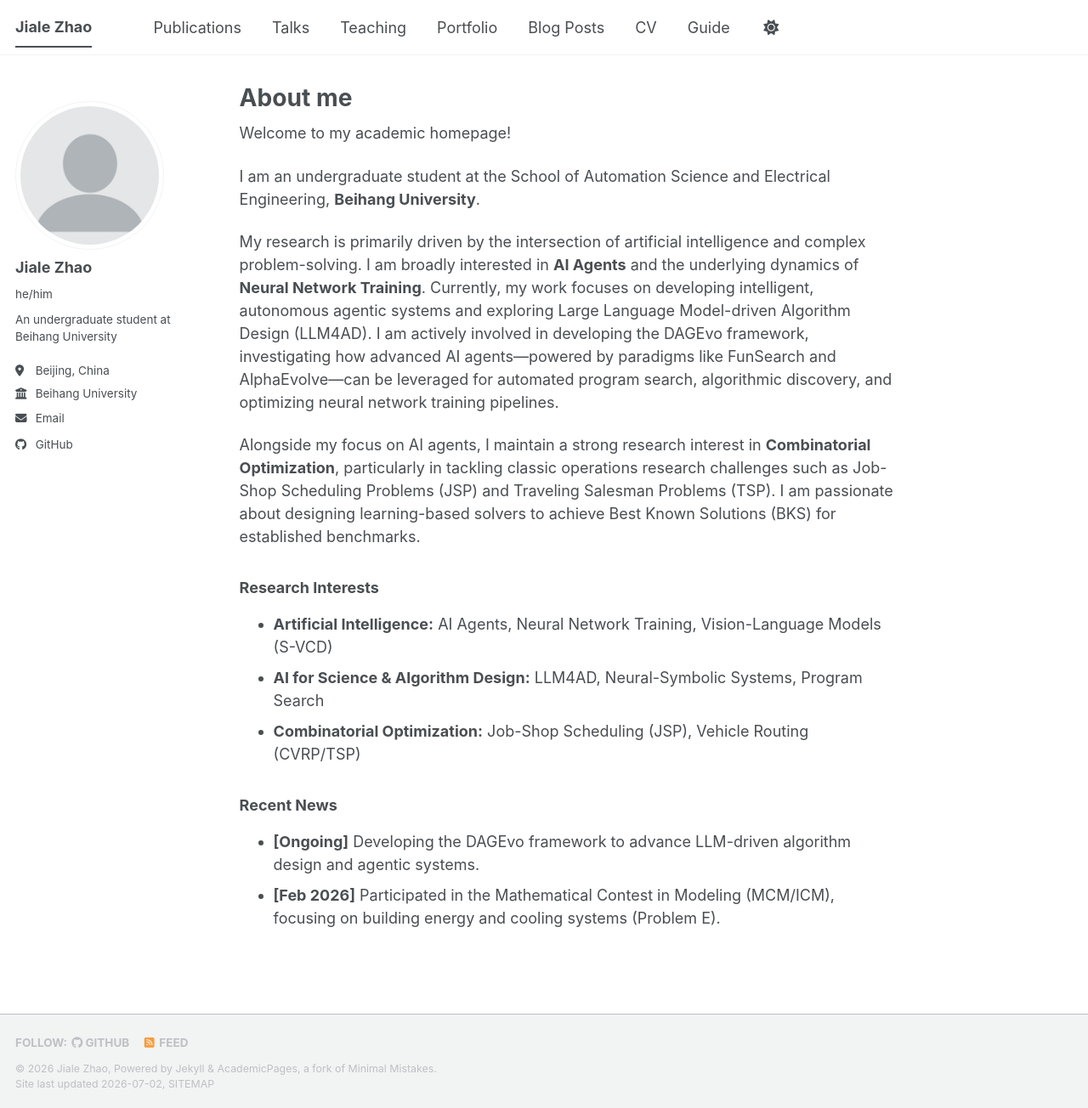
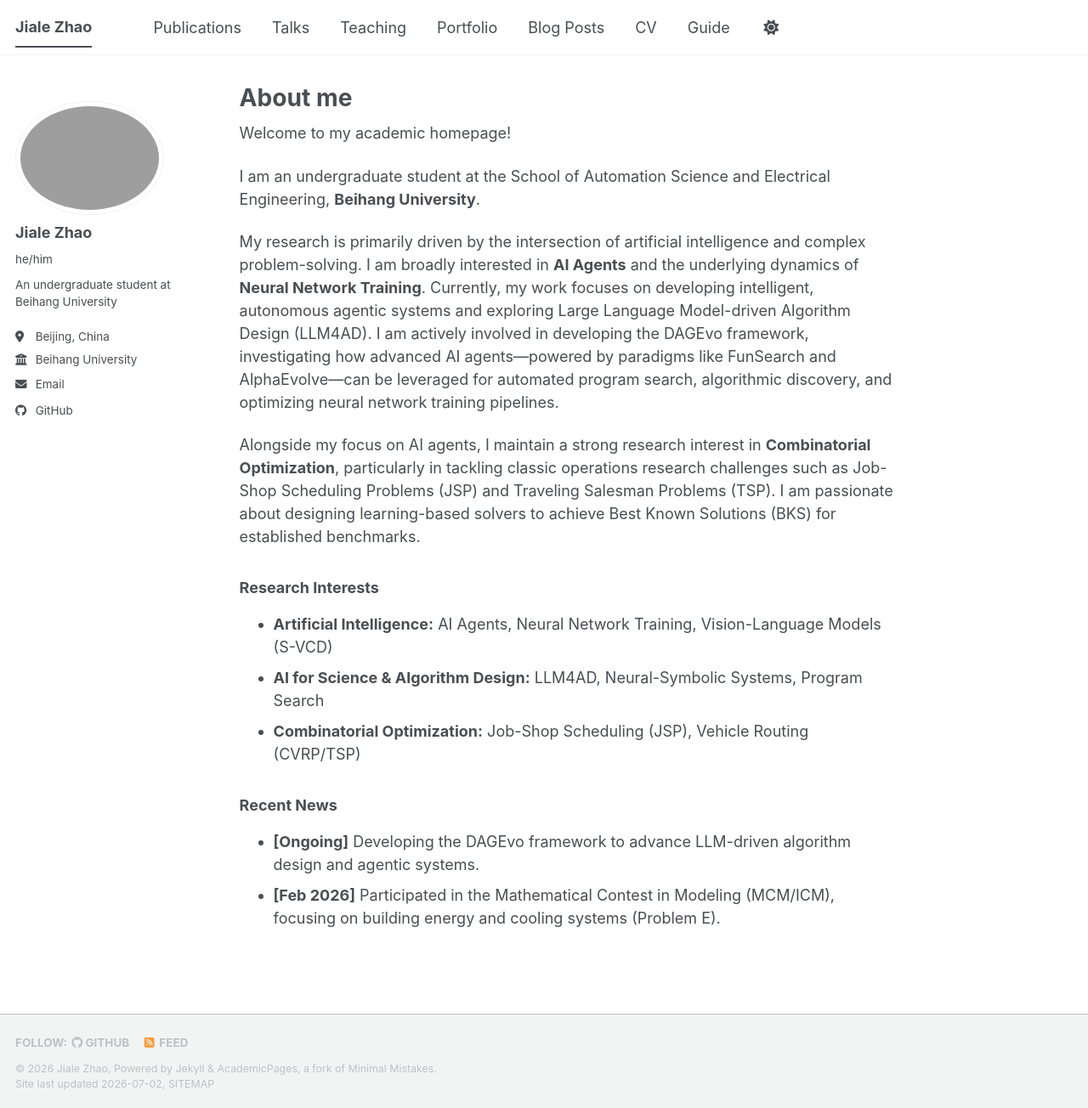
Before and after one commit to Peterzhao225/Peterzhao225.github.io, a Jekyll site: the page built from _pages/about.md, in a window 1280 px wide and 1304 px high. Shown: the whole window at 85% size. Built offline with Jekyll 4.4.1, drawn with Linux system fonts in a browser that asks for light colours; a style sheet for code colours, icons or effects is not loaded.

Commit message:
Update _config.yml

```diff
--- a/_config.yml
+++ b/_config.yml
@@ -11,7 +11,7 @@ repository               : "Peterzhao225/Peterzhao225.github.io"
 
 # Site Author
 author:
-  avatar           : "profile.png"
+  avatar           : "Zhaojl.png"
   name             : "Jiale Zhao"
   pronouns         : "he/him"
   bio              : "An undergraduate student at Beihang University"
```
